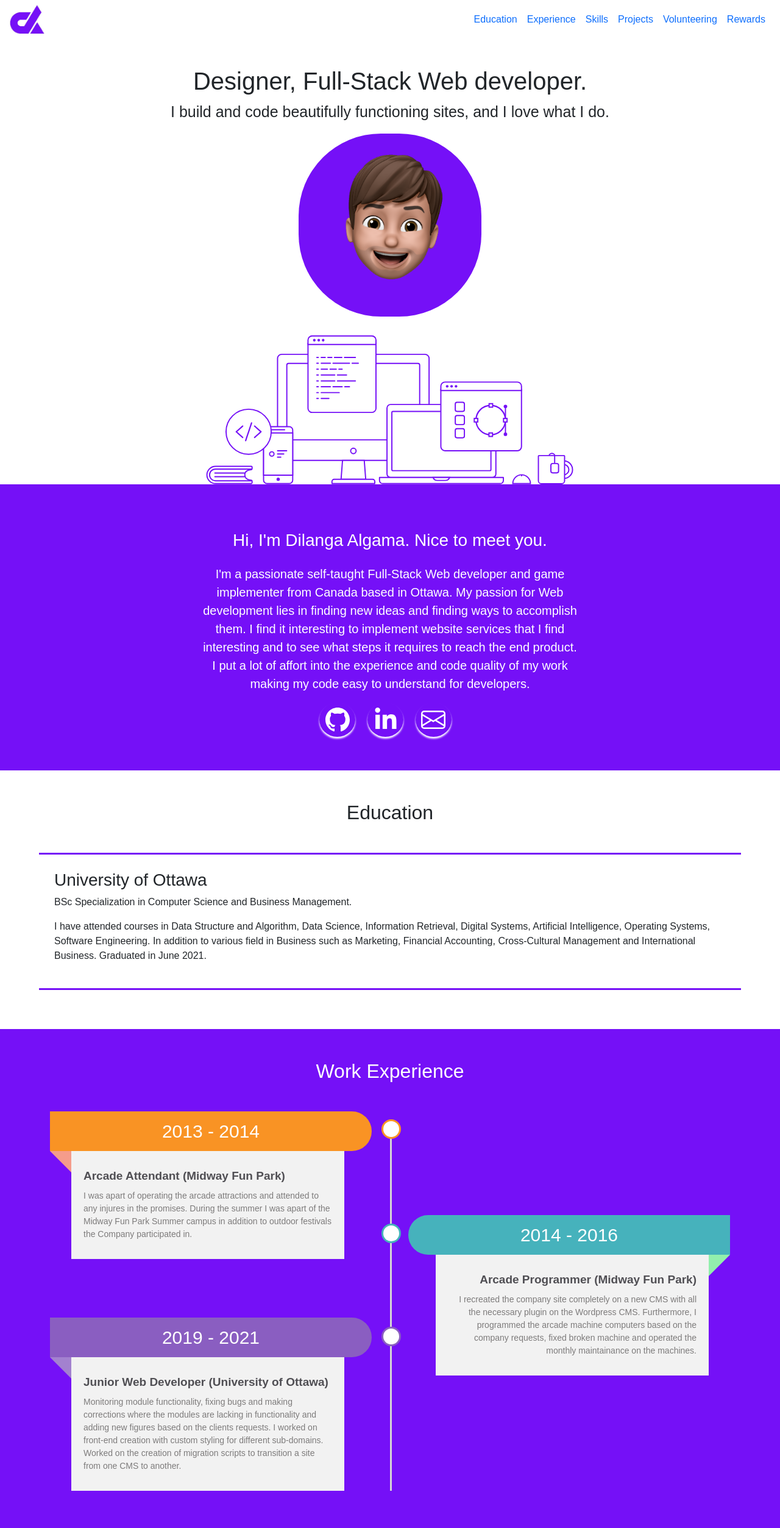
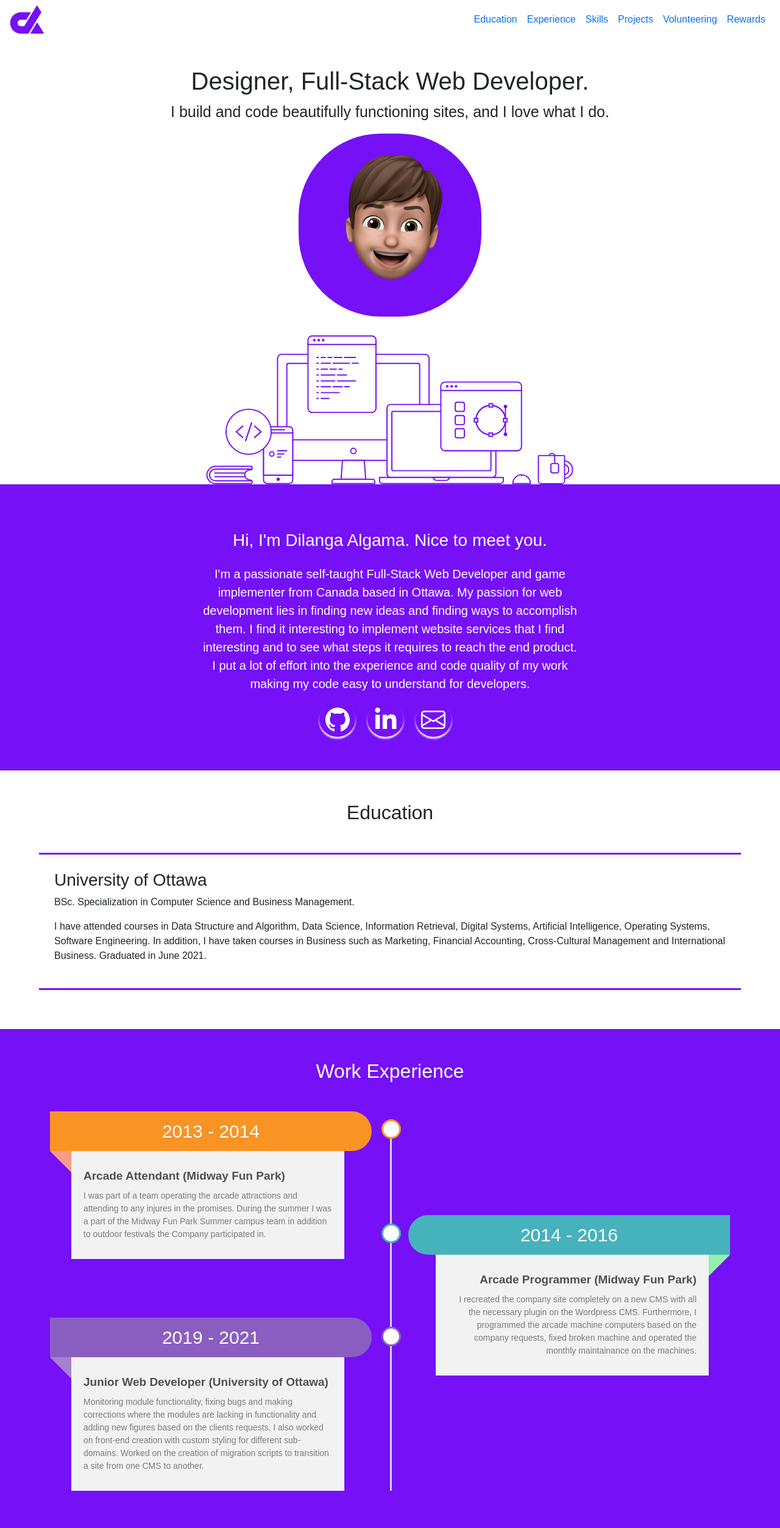
Before and after one commit to dalgama/dalgama.github.io, a plain HTML site: page index.html in a window 1280 px wide. Shown: the top 2505 px of the page at 61% size. Drawn offline with nearby package versions, Linux system fonts and the light colour scheme.

Commit message:
Touchups in the text

```diff
--- a/index.html
+++ b/index.html
@@ -45,7 +45,7 @@
 	<div class="main">
 		<!-- <div class="parallax"></div> -->
 		<div class = "intro" id = "intro">
-			<h1>Designer, Full-Stack Web developer.</h1>
+			<h1>Designer, Full-Stack Web Developer.</h1>
 			<p>
 				I build and code beautifully functioning sites, and I love what I do.
 			</p>
@@ -58,7 +58,7 @@
 				<h3>Hi, I'm Dilanga Algama. Nice to meet you.</h3>
 			</div>
 			<div class="aboutme-text-body">
-				<p> I'm a passionate self-taught Full-Stack Web developer and game implementer from Canada based in Ottawa. My passion for Web development lies in finding new ideas and finding ways to accomplish them. I find it interesting to implement website services that I find interesting and to see what steps it requires to reach the end product. I put a lot of affort into the experience and code quality of my work making my code easy to understand for developers.</p>
+				<p> I'm a passionate self-taught Full-Stack Web Developer and game implementer from Canada based in Ottawa. My passion for web development lies in finding new ideas and finding ways to accomplish them. I find it interesting to implement website services that I find interesting and to see what steps it requires to reach the end product. I put a lot of effort into the experience and code quality of my work making my code easy to understand for developers.</p>
 			</div>
 			<div class="aboutme-icons">
 				<a href="https://github.com/dalgama/" target="_blank">
@@ -86,8 +86,8 @@
 			<h2>Education</h2>
 			<div class="education-info">
 				<h3>University of Ottawa</h3>
-				<p>BSc Specialization in Computer Science and Business Management.</p>
-				<p>I have attended courses in Data Structure and Algorithm, Data Science, Information Retrieval, Digital Systems, Artificial Intelligence, Operating Systems, Software Engineering. In addition to various field in Business such as Marketing, Financial Accounting, Cross-Cultural Management and International Business. Graduated in June 2021.</p>
+				<p>BSc. Specialization in Computer Science and Business Management.</p>
+				<p>I have attended courses in Data Structure and Algorithm, Data Science, Information Retrieval, Digital Systems, Artificial Intelligence, Operating Systems, Software Engineering. In addition, I have taken courses in Business such as Marketing, Financial Accounting, Cross-Cultural Management and International Business. Graduated in June 2021.</p>
 				<div id = "experience-anch"></div>
 			</div>
 		</section>
@@ -106,7 +106,7 @@
 	                            <div class="timeline-content">
 	                                <h3 class="title">Arcade Attendant (Midway Fun Park)</h3>
 	                                <p class="description">
-	                                    I was apart of operating the arcade attractions and attended to any injures in the promises. During the summer I was apart of the Midway Fun Park Summer campus in addition to outdoor festivals the Company participated in.
+	                                    I was part of a team operating the arcade attractions and attending to any injures in the promises. During the summer I was a part of the Midway Fun Park Summer campus team in addition to outdoor festivals the Company participated in.
 	                                </p>
 	                            </div>
 	                        </div>
@@ -126,7 +126,7 @@
 	                            <div class="timeline-content">
 	                                <h3 class="title">Junior Web Developer (University of Ottawa)</h3>
 	                                <p class="description">
-	                                    Monitoring module functionality, fixing bugs and making corrections where the modules are lacking in functionality and adding new figures based on the clients requests. I worked on front-end creation with custom styling for different sub-domains. Worked on the creation of migration scripts to transition a site from one CMS to another.
+	                                    Monitoring module functionality, fixing bugs and making corrections where the modules are lacking in functionality and adding new figures based on the clients requests. I also worked on front-end creation with custom styling for different sub-domains. Worked on the creation of migration scripts to transition a site from one CMS to another.
 	                                </p>
 	                            </div>
 	                        </div>
@@ -222,7 +222,7 @@
 						<img class = "prog-img" src="img/projects/poker-ai.jpeg">
 						<h4>A.I Poker Game</h4>
 						<p>2020</p>
-						<p>Created an A.I. Poker game where you the A.I. Classifier algorithm learns to play the game off a data set of content. When the code is run the A.I. alogrithim runs the classifier on the test and training set and plays the game based on what it learned from the data set. Currently the classifier is 98.8% accurate. </p>
+						<p>Created an A.I. Poker game where the A.I. Classifier algorithm learns to play the game off a data set of content. When the code is run the A.I. alogrithim runs the classifier on the test and training set and plays the game based on what it learned from the data set. Currently the classifier is 98.8% accurate. </p>
 					</div>
 				</div>
 			</div>
@@ -265,7 +265,7 @@
 				            <div class="content">
 				              <h3 class="title">uOttaHack Mentor - Hackathon</h3>
 				              <p class="description">
-				                Helping students when any question about the competition and connecting the students with the sponsers.
+				                Helping students on any question about the competition and connecting students with sponsors.
 				              </p>
 				            </div>
 				          </a>
@@ -383,7 +383,7 @@
 			</a>
 		</div>
 		<div class="footer-title">
-			<p>Living, Learning, &amp; leveling up one day at a time.</p>
+			<p>Living, Learning, &amp; Leveling Up one day at a time.</p>
 		</div>
 
 		<div class="footer-icons">
```
